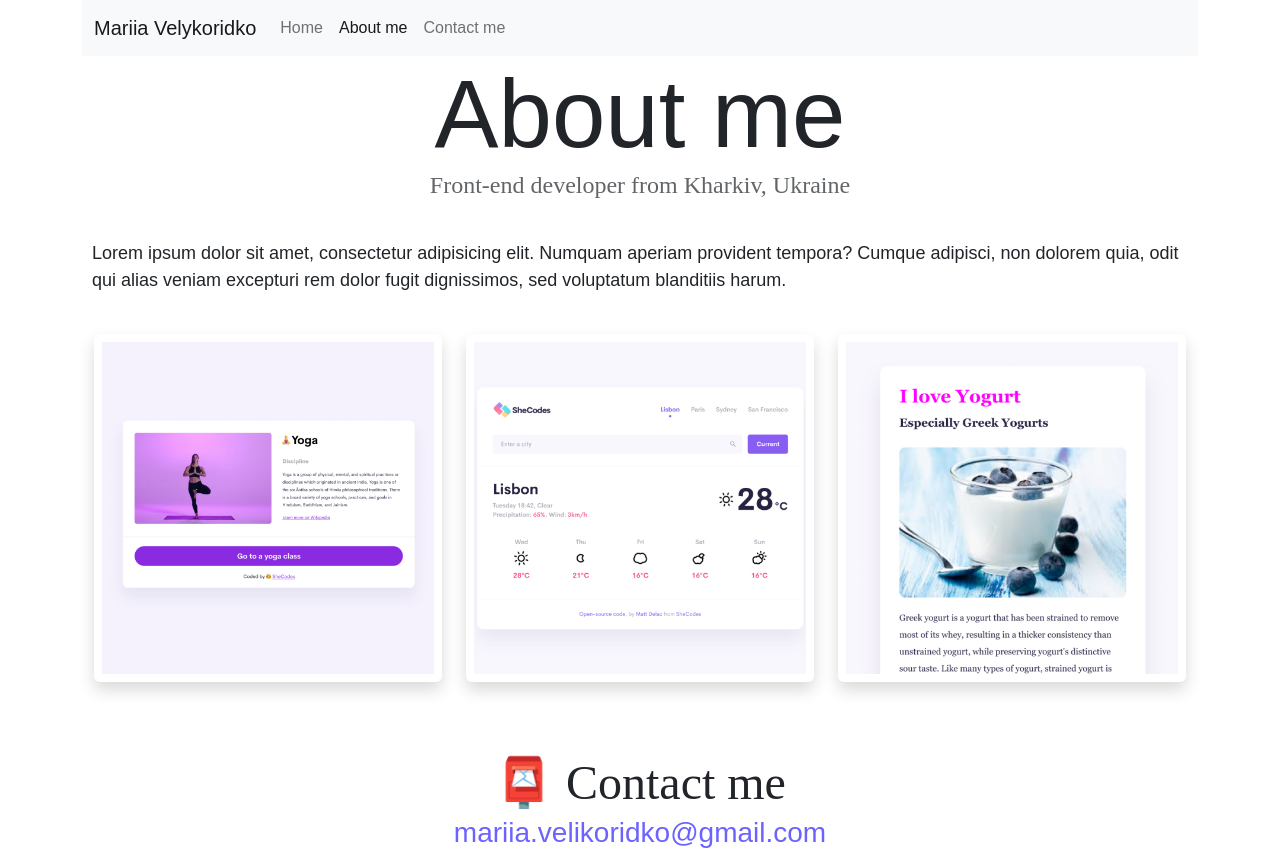
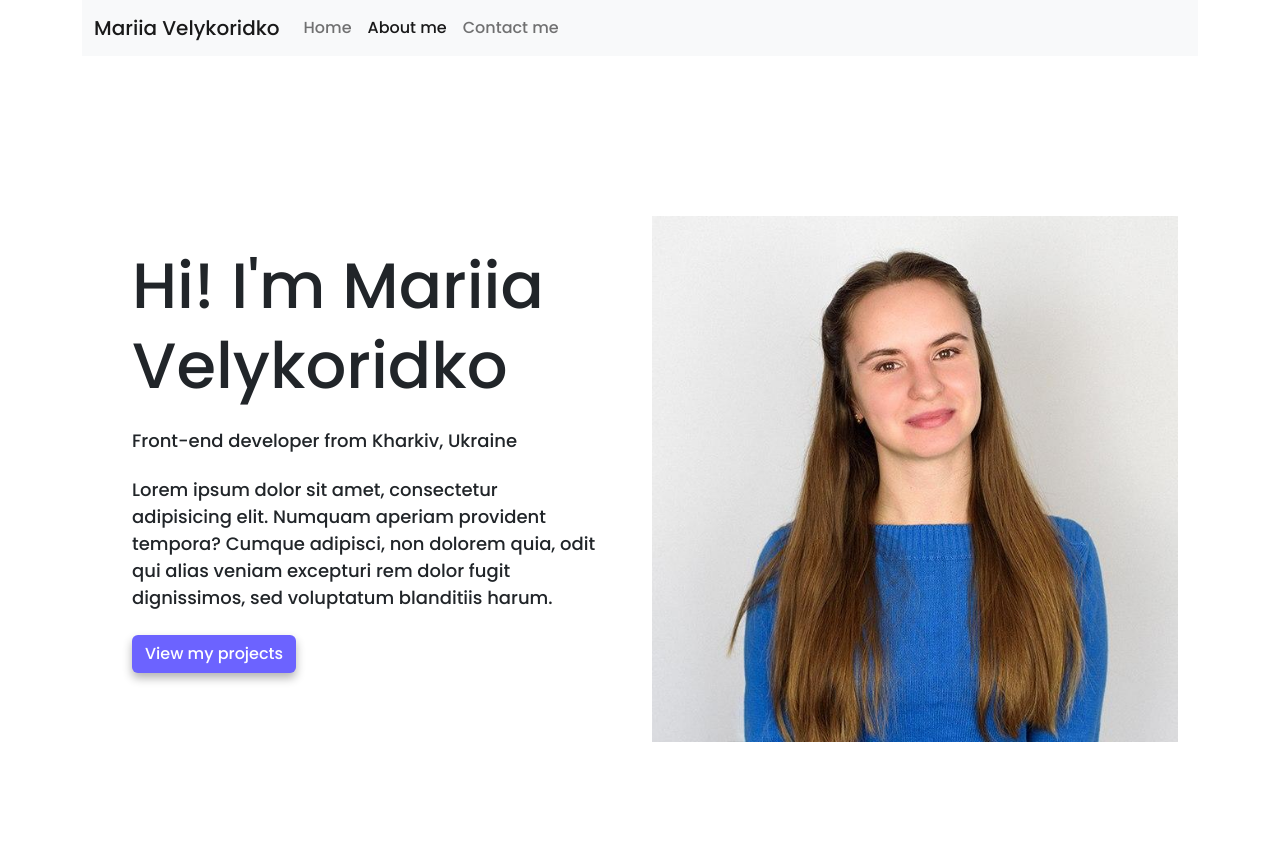
Before and after one commit to mariia-bite/my-visit-card-page, a website: page about.html in a window 1280 px wide. Shown: the top 857 px of the page. Drawn offline with nearby package versions, Linux system fonts and the light colour scheme.

Commit message:
Added about-info template

```diff
--- a/about.html
+++ b/about.html
@@ -4,7 +4,10 @@
     <meta charset="UTF-8" />
     <meta http-equiv="X-UA-Compatible" content="IE=edge" />
     <meta name="viewport" content="width=device-width, initial-scale=1.0" />
-    <meta name="description" content="About Mariia Velykoridko, a Front-end Developer based in Europe, check out her projects.">
+    <meta
+      name="description"
+      content="Mariia Velykoridko is a Front-end Developer based in Europe, check out her projects."
+    />
     <title>About me - Mariia Velykoridko</title>
     <link
       href="https://cdn.jsdelivr.net/npm/bootstrap@5.2.2/dist/css/bootstrap.min.css"
@@ -17,6 +20,12 @@
       integrity="sha384-OERcA2EqjJCMA+/3y+gxIOqMEjwtxJY7qPCqsdltbNJuaOe923+mo//f6V8Qbsw3"
       crossorigin="anonymous"
     ></script>
+    <link rel="preconnect" href="https://fonts.googleapis.com" />
+    <link rel="preconnect" href="https://fonts.gstatic.com" crossorigin />
+    <link
+      href="https://fonts.googleapis.com/css2?family=Playfair+Display:wght@500;700&family=Poppins:wght@500;700&display=swap"
+      rel="stylesheet"
+    />
     <link rel="stylesheet" href="style.css" />
   </head>
 
@@ -24,7 +33,9 @@
     <div class="container">
       <nav class="navbar navbar-expand-lg bg-light">
         <div class="container-fluid">
-          <a class="navbar-brand" href="index.html" title="Homepage">Mariia Velykoridko</a>
+          <a class="navbar-brand" href="index.html" title="Homepage"
+            >Mariia Velykoridko</a
+          >
           <button
             class="navbar-toggler"
             type="button"
@@ -42,29 +53,60 @@
                 <a class="nav-link" href="index.html" title="Homepage">Home</a>
               </li>
               <li class="nav-item">
-                <a class="nav-link active" aria-current="page" href="#" title="About Mariia Velykoridko">About me</a>
+                <a
+                  class="nav-link active"
+                  aria-current="page"
+                  href="#"
+                  title="About Mariia Velykoridko"
+                  >About me</a
+                >
               </li>
               <li class="nav-item">
-                <a class="nav-link" href="about.html#contact" title="Contact Mariia">Contact me</a>
+                <a
+                  class="nav-link"
+                  href="about.html#contact"
+                  title="Contact Mariia"
+                  >Contact me</a
+                >
               </li>
             </ul>
           </div>
         </div>
       </nav>
-      <h1 class="text-center">About me</h1>
-      <h3 class="text-center">Front-end developer from Kharkiv, Ukraine</h3>
-      <div class="about-paragraphs" class="text-center">
-      <p>
+      <div class="about-section container">
+        <div class="row">
+          <div class="col-lg-6">
+            <div class="about-section-content">
+            <h1 class="mb-4">Hi! I'm Mariia Velykoridko</h1>
+            <h2 class="mb-4">
+              Front-end developer from Kharkiv, Ukraine
+            </h2>
+
+            <p class="mb-4">
               Lorem ipsum dolor sit amet, consectetur adipisicing elit. Numquam
-        aperiam provident tempora? Cumque adipisci, non dolorem quia, odit qui
-        alias veniam excepturi rem dolor fugit dignissimos, sed voluptatum
-        blanditiis harum.
+              aperiam provident tempora? Cumque adipisci, non dolorem quia, odit
+              qui alias veniam excepturi rem dolor fugit dignissimos, sed
+              voluptatum blanditiis harum.
             </p>
+
+
+
+        <a href="" class="btn contact-link">View my projects</a>
+        </div>
+    </div>
+        <div class="col-lg-6">
+          <img src="images/Velykoridko.jpg" alt="" class="img-fluid" />
+        </div>
+      </div>
     </div>
     <div class="container">
       <div class="row">
         <div class="col-sm-4">
-              <img class="img-fluid p-2 mb-4 shadow rounded" src="images/yoga.png" alt="Yoga project" />
+          <img
+            class="img-fluid p-2 mb-4 shadow rounded"
+            src="images/yoga.png"
+            alt="Yoga project"
+          />
         </div>
 
         <div class="col-sm-4">
--- a/style.css
+++ b/style.css
@@ -41,6 +41,23 @@
   background-color: var(--secondary-color);
   padding: 160px 20px;
   margin: 0;
+}
+.about-section {
+  padding: 160px 20px;
+}
+
+.about-section h1 {
+  font-size: 64px;
+  line-height: 80px;
+}
+
+.about-section h2 {
+  font-size: 18px;
+  font-family: var(--default-font-family);
+}
+
+.about-section-content {
+  margin: 30px;
 }
 
 .navigation-links {
@@ -124,4 +141,8 @@
     text-align: center;
     margin: 0 20px;
   }
+  .about-section {
+    text-align: center;
+    padding: 0;
+  }
 }
```
Also changed, not shown: images/Velykoridko.jpg (added). Lines whose indentation alone changed are shown as unchanged.
